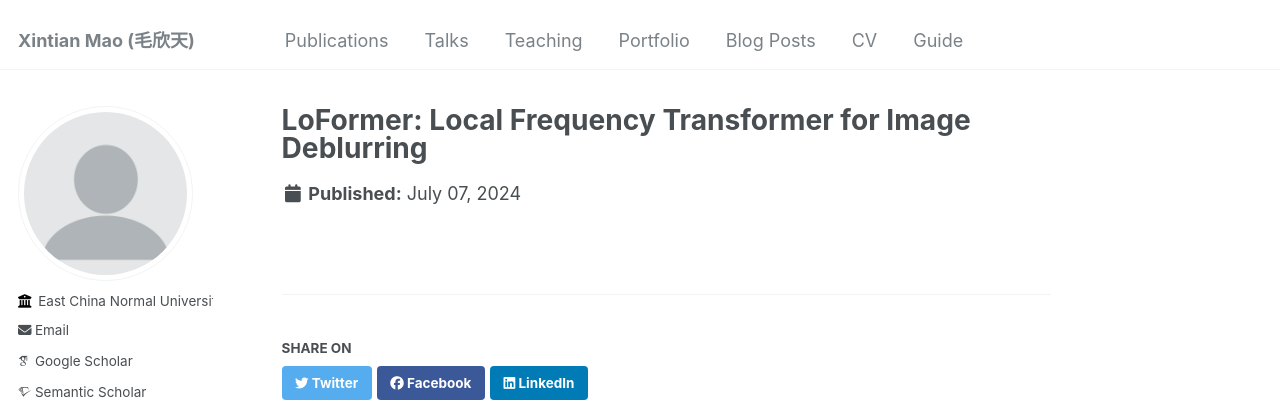
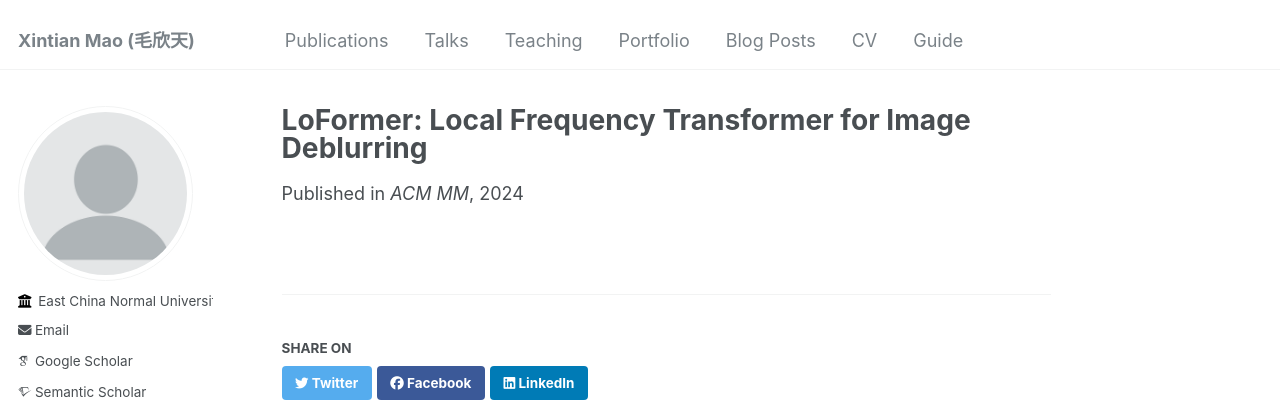
Before and after one commit to INVOKERer/INVOKERer.github.io, a Jekyll site: the page built from _publications/2024-07-07-LoFormer.md, in a window 1280 px wide. Shown: the top 402 px of the page. Built offline with Jekyll 4.4.1, drawn with Linux system fonts in a browser that asks for light colours; some web fonts are replaced.

Commit message:
Update 2024-07-07-LoFormer.md

```diff
--- a/_publications/2024-07-07-LoFormer.md
+++ b/_publications/2024-07-07-LoFormer.md
@@ -3,4 +3,7 @@ title: "LoFormer: Local Frequency Transformer for Image Deblurring"
 collection: publications
 permalink: /publication/2024-07-07-LoFormer
 date: 2024-07-07
+venue: 'ACM MM'
+paperurl: #
+codeurl: 'https://github.com/DeepMed-Lab-ECNU/Single-Image-Deblur'
 ---
```
